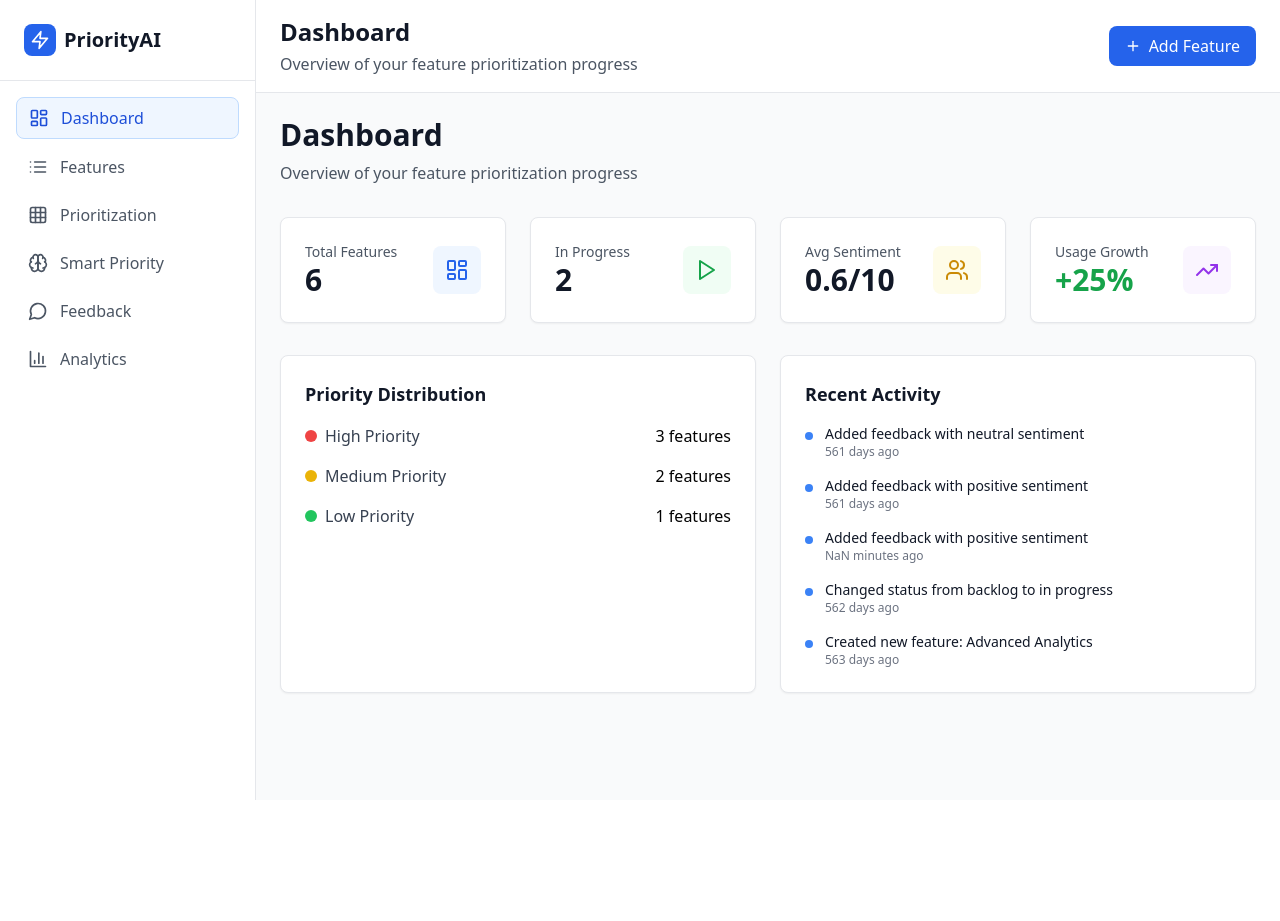
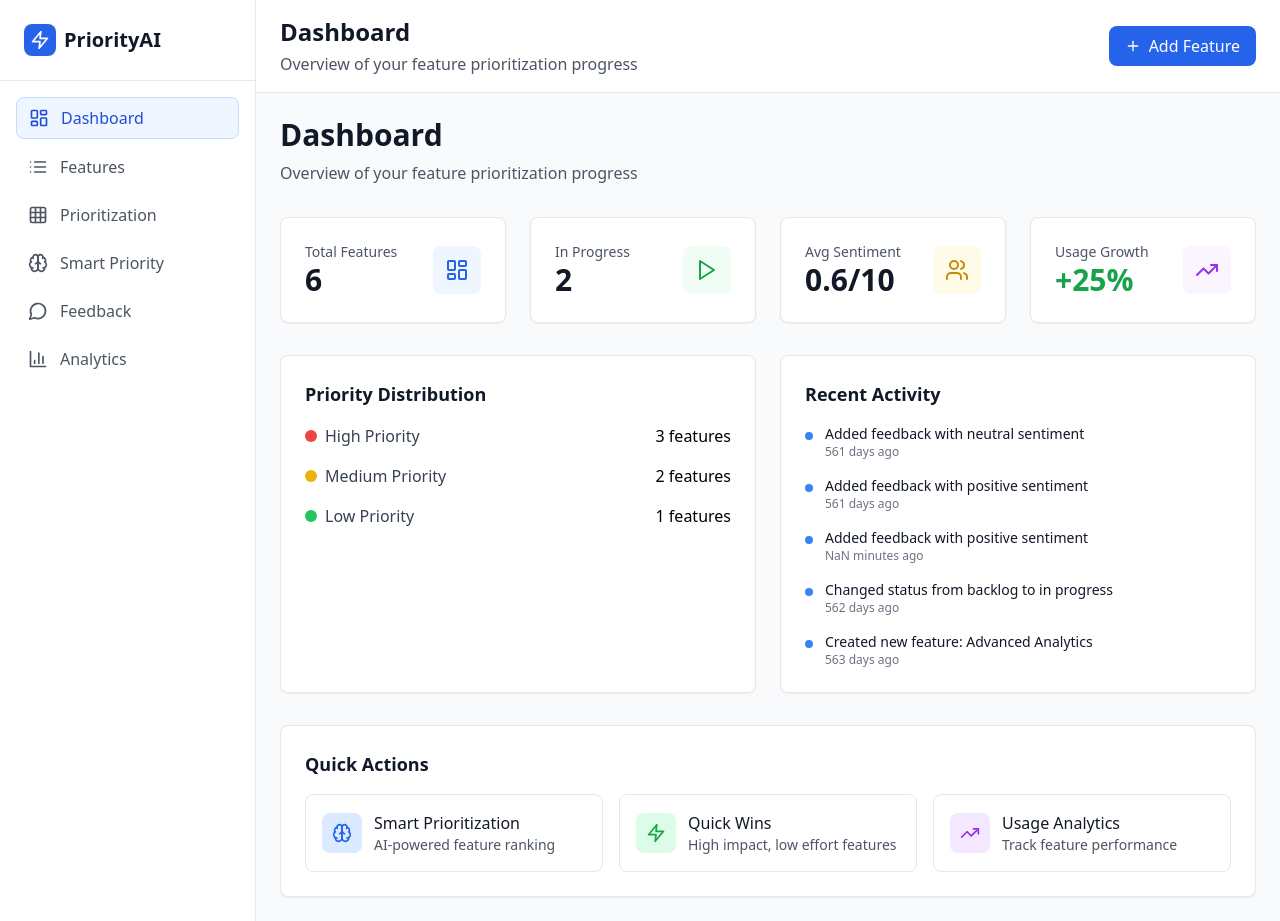
Before and after one commit to anusharao-7/priority-ai, a React (Vite) app: page / in a window 1280 px wide. Before the commit the page ends 800 px from the top, so only its background shows below. Built offline with nearby package versions, Linux system fonts and the light colour scheme.

Commit message:
Update Dashboard.tsx

```diff
--- a/src/pages/Dashboard.tsx
+++ b/src/pages/Dashboard.tsx
@@ -1,6 +1,6 @@
 import React from 'react';
 import { DashboardMetrics } from '../types';
-import { LayoutDashboard, Play, TrendingUp, Users } from 'lucide-react';
+import { LayoutDashboard, Play, TrendingUp, Users, Brain, Zap } from 'lucide-react';
 
 interface DashboardProps {
   metrics: DashboardMetrics;
@@ -79,7 +79,7 @@ export function Dashboard({ metrics }: DashboardProps) {
         </div>
       </div>
 
-      <div className="grid grid-cols-1 lg:grid-cols-2 gap-6">
+      <div className="grid grid-cols-1 lg:grid-cols-2 gap-6 mb-8">
         {/* Priority Distribution */}
         <div className="bg-white p-6 rounded-lg border border-gray-200 shadow-sm">
           <h2 className="text-lg font-semibold text-gray-900 mb-4">Priority Distribution</h2>
@@ -124,6 +124,48 @@ export function Dashboard({ metrics }: DashboardProps) {
           </div>
         </div>
       </div>
+
+      {/* Quick Actions */}
+      <div className="bg-white rounded-lg border border-gray-200 shadow-sm p-6">
+        <h2 className="text-lg font-semibold text-gray-900 mb-4">Quick Actions</h2>
+        <div className="grid grid-cols-1 md:grid-cols-3 gap-4">
+          <div className="border border-gray-200 rounded-lg p-4 hover:bg-gray-50 cursor-pointer transition-colors">
+            <div className="flex items-center space-x-3">
+              <div className="w-10 h-10 bg-blue-100 rounded-lg flex items-center justify-center">
+                <Brain className="w-5 h-5 text-blue-600" />
+              </div>
+              <div>
+                <h3 className="font-medium text-gray-900">Smart Prioritization</h3>
+                <p className="text-sm text-gray-600">AI-powered feature ranking</p>
+              </div>
+            </div>
+          </div>
+
+          <div className="border border-gray-200 rounded-lg p-4 hover:bg-gray-50 cursor-pointer transition-colors">
+            <div className="flex items-center space-x-3">
+              <div className="w-10 h-10 bg-green-100 rounded-lg flex items-center justify-center">
+                <Zap className="w-5 h-5 text-green-600" />
+              </div>
+              <div>
+                <h3 className="font-medium text-gray-900">Quick Wins</h3>
+                <p className="text-sm text-gray-600">High impact, low effort features</p>
+              </div>
+            </div>
+          </div>
+
+          <div className="border border-gray-200 rounded-lg p-4 hover:bg-gray-50 cursor-pointer transition-colors">
+            <div className="flex items-center space-x-3">
+              <div className="w-10 h-10 bg-purple-100 rounded-lg flex items-center justify-center">
+                <TrendingUp className="w-5 h-5 text-purple-600" />
+              </div>
+              <div>
+                <h3 className="font-medium text-gray-900">Usage Analytics</h3>
+                <p className="text-sm text-gray-600">Track feature performance</p>
+              </div>
+            </div>
+          </div>
+        </div>
+      </div>
     </div>
   );
 }
```
